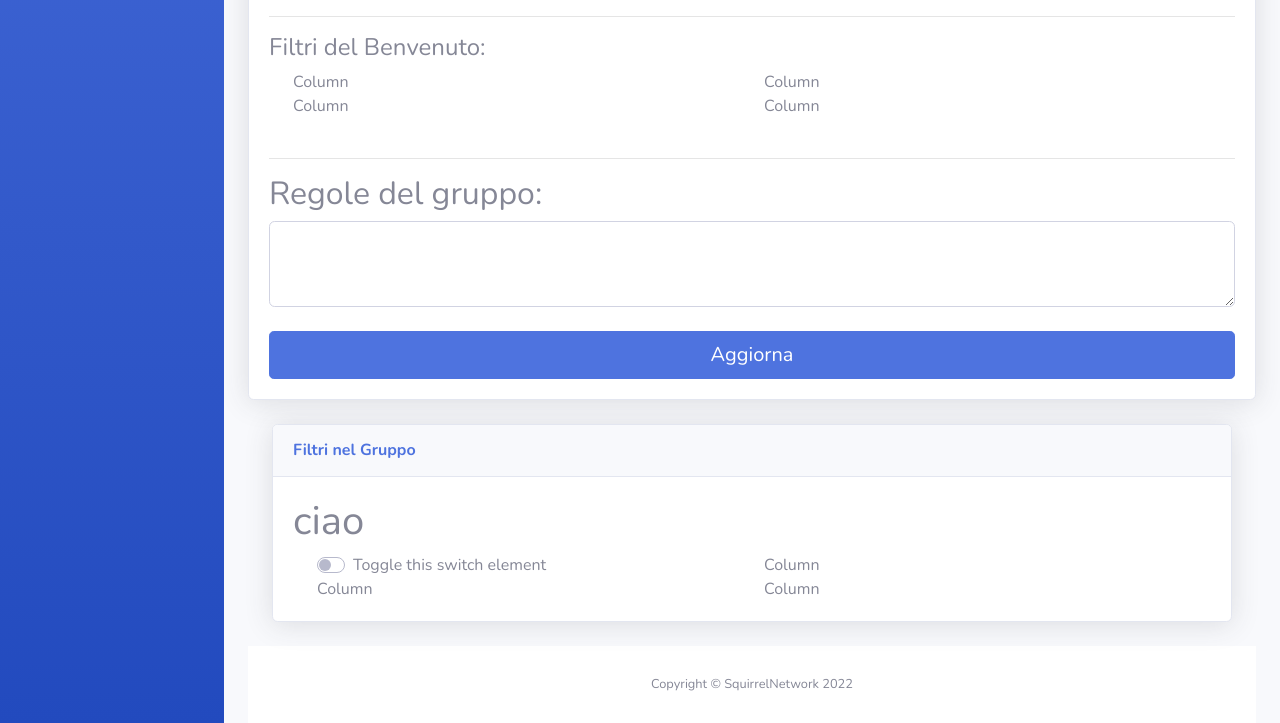
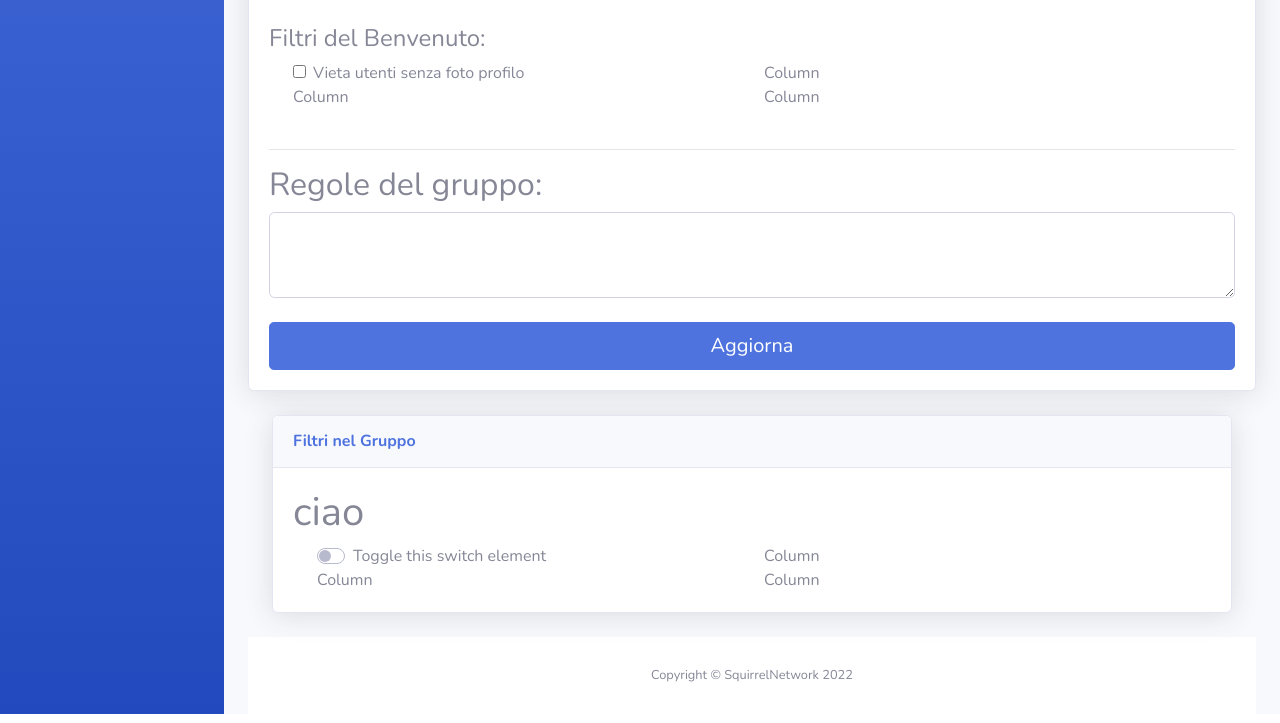
Before and after one commit to Squirrel-Network/nebula_dashboard, a Flask app: template templates/edit.html in a window 1280 px wide. Shown: the part 757-1480 px from the top of the page. Run offline with Flask 2, Linux system fonts and the light colour scheme; the template is opened without the code that fills it, so the values that code supplies are empty; some libraries are stand-ins or nearby versions.

Commit message:
add filters

```diff
--- a/app.py
+++ b/app.py
@@ -55,17 +55,25 @@
 		db_data = (tg_id, id)
 		rules_button = request.form.get('updateoptions')
 		if rules_button is not None:
+			#Database Record
 			record_welcome = 'welcome_text'
 			record_rules = 'rules_text'
 			record_tpnu = 'type_no_username'
+			record_checkbox_no_photo = 'set_user_profile_picture'
+			#Data Arrived by <form>
 			form = request.form
+			checkbox_photo = form.get('userphoto') if form.get('userphoto') is not None else 0
 			data_welcome = [(form['welcome'],id)]
 			data_rules = [(form['rules'],id)]
 			data_tpnu = [(int(form['tpnuselect']),id)]
-			print(data_tpnu)
+			data_checkbox_photo = [(int(checkbox_photo),id)]
+            #Update Database
+
 			GroupsRepository().update_group_settings(record_welcome,data_welcome)
 			GroupsRepository().update_group_settings(record_rules,data_rules)
 			GroupsRepository().update_group_settings(record_tpnu,data_tpnu)
+			GroupsRepository().update_group_settings(record_tpnu,data_tpnu)
+			GroupsRepository().update_group_settings(record_checkbox_no_photo,data_checkbox_photo)
 		row = GroupsRepository().get_groups_options(db_data)
 		get_tpnu = GroupsRepository().get_type_no_username_cat()
 		return render_template("edit.html",data=row,tpnu=get_tpnu)
--- a/templates/edit.html
+++ b/templates/edit.html
@@ -210,16 +210,36 @@
                             <option value="{{row['type_no_username_id']}}">{{row['type_no_username_desc']}}</option>
                         {% endfor %}
                         </select>
-                        <hr>
+                        <br>
                         <h4>Filtri del Benvenuto:</h4>
                         <!--GRID FILTRI-->
                         <div class="container">
                             <div class="row">
-                              <div class="col">Column</div>
-                              <div class="col">Column</div>
+                              <div class="col">
+                                {% if data['set_user_profile_picture'] == 1 %}
+                                <div class="form-check form-switch">
+                                    <input class="form-check-input" type="checkbox" id="flexSwitchCheckChecked1" name="userphoto" value="0" checked>
+                                    <label class="form-check-label" for="flexSwitchCheckChecked">Vieta utenti senza foto profilo</label>
+                                  </div>
+                                {% else %}
+                                <div class="form-check form-switch">
+                                    <input class="form-check-input" type="checkbox" id="flexSwitchCheckDefault2" name="userphoto" value="1">
+                                    <label class="form-check-label" for="flexSwitchCheckDefault">Vieta utenti senza foto profilo</label>
+                                  </div>
+                                {% endif %}
+
+                              </div>
+                              <div class="col">
+                                  Column
+
+                              </div>
                               <div class="w-100"></div>
-                              <div class="col">Column</div>
-                              <div class="col">Column</div>
+                              <div class="col">
+                                  Column
+                                </div>
+                              <div class="col">
+                                  Column
+                                </div>
                             </div>
                           </div>
                         <!--FINE GRID FILTRI-->
@@ -249,7 +269,8 @@
                 <h1>ciao</h1>
                 <div class="container">
                     <div class="row">
-                      <div class="col"><div class="custom-control custom-switch">
+                      <div class="col">
+                          <div class="custom-control custom-switch">
                         <input type="checkbox" class="custom-control-input" id="customSwitch1">
                         <label class="custom-control-label" for="customSwitch1">Toggle this switch element</label>
                     </div>
```
